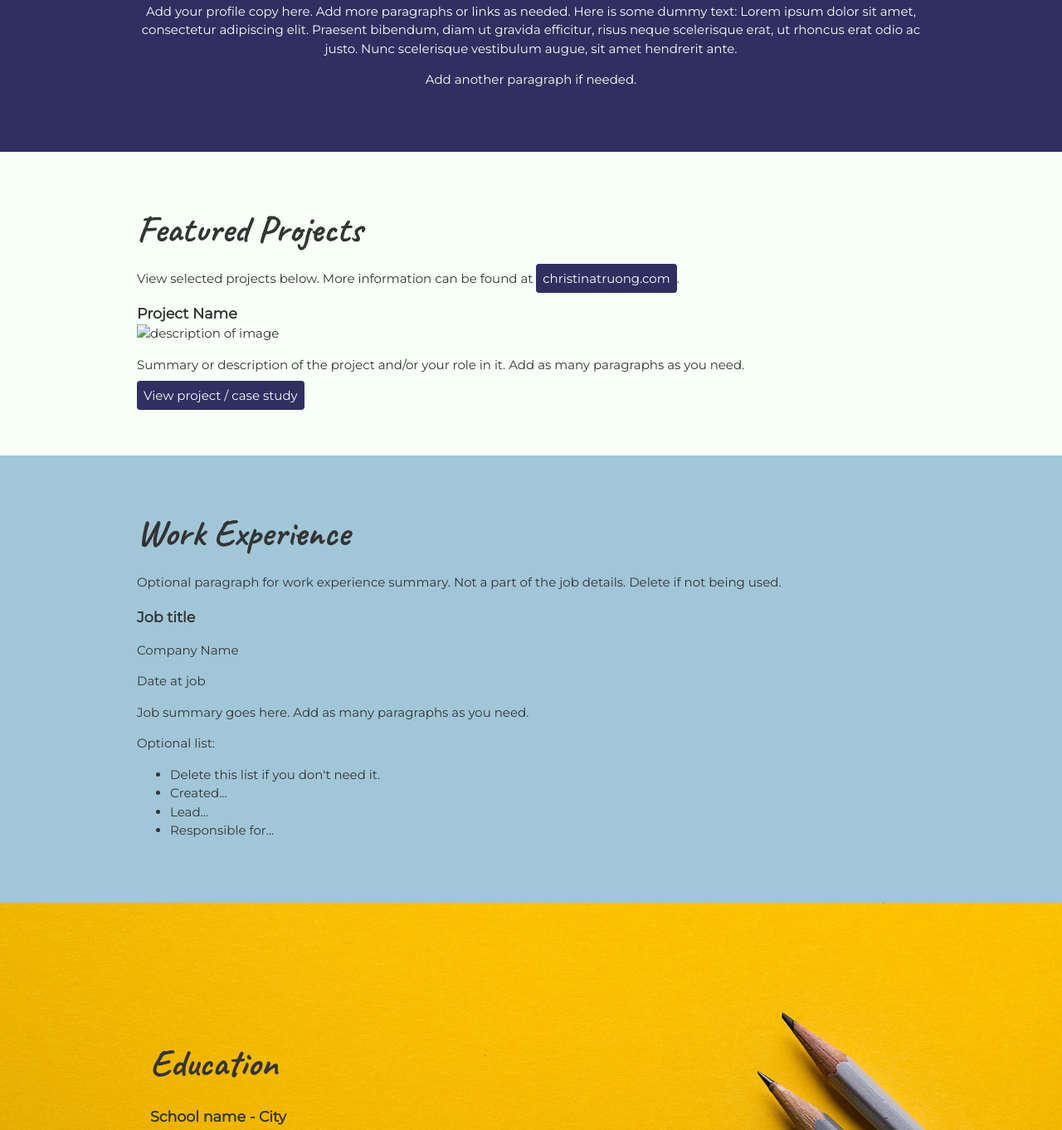
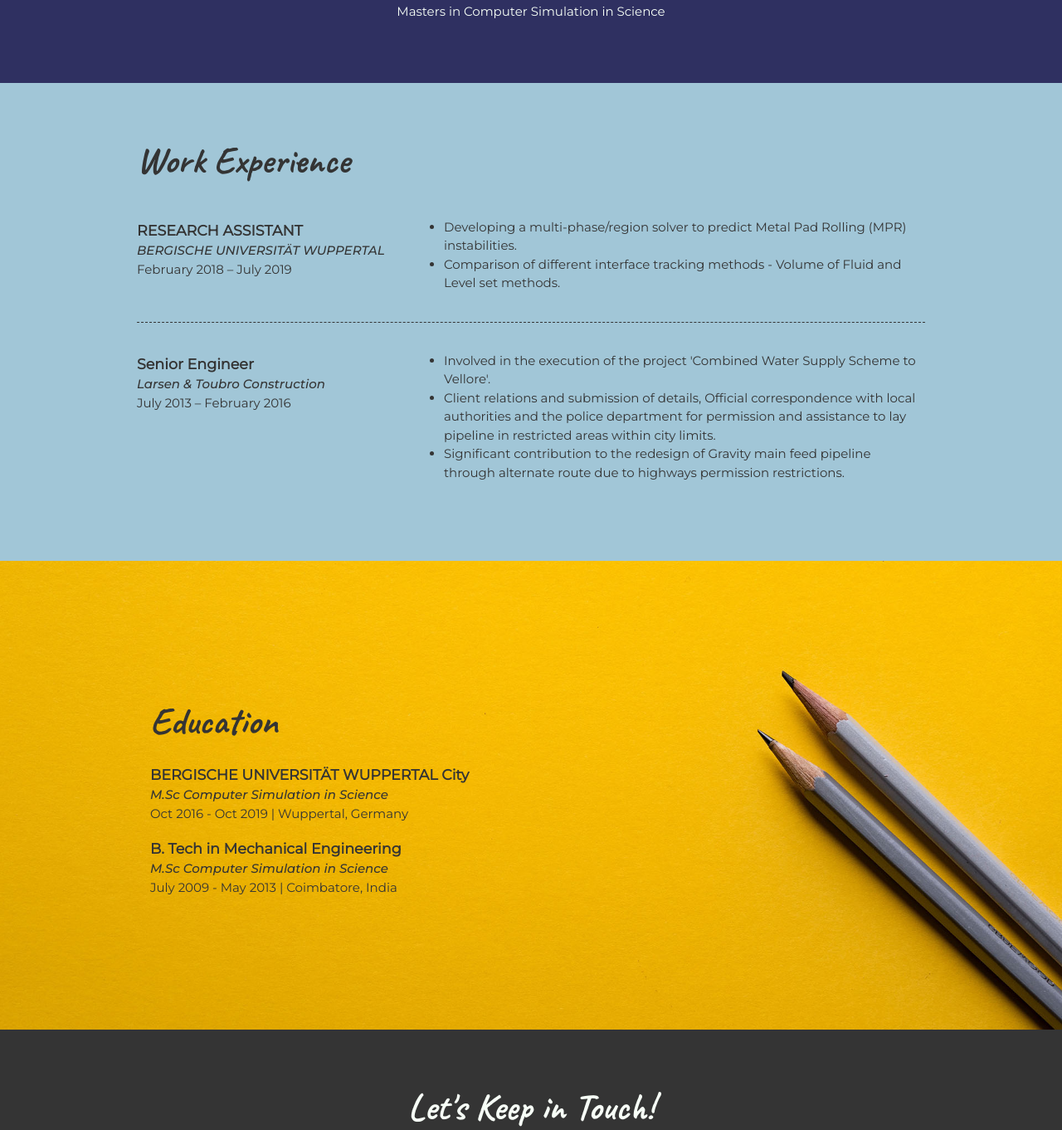
Before and after one commit to praveengsekar/profile, a plain HTML site: page index.html in a window 1280 px wide. Shown: the part 240-1602 px from the top of the page at 83% size. Drawn offline with Linux system fonts and the light colour scheme.

Commit message:
Add files via upload

```diff
--- a/index.html
+++ b/index.html
@@ -12,50 +12,76 @@
       <!-- ***********************  ABOUT / PROFILE  *********************** -->
       <header>
         <div class="content-wrap">
-          <h1>Your Name</h1>
-          <h2>Job title or tagline</h2>
+          <h1>Praveen Gnanasekaran</h1>
+          <h2>Software Engineer</h2>
 
-          <p>Add your profile copy here. Add more paragraphs or links as needed. Here is some dummy text: Lorem ipsum dolor sit amet, consectetur adipiscing elit. Praesent bibendum, diam ut gravida efficitur, risus neque scelerisque erat, ut rhoncus erat odio ac justo. Nunc scelerisque vestibulum augue, sit amet hendrerit ante.</p>
-          <p>Add another paragraph if needed.</p>
+          <p>Masters in Computer Simulation in Science</p>
+          <!-- <p>Bachelors in Mechanical Engineering</p> -->
         </div>
       </header>
 
       <!-- ********************  PROJECTS / PORTFOLIO  ********************* -->
-      <section class="projects">
-        <div class="content-wrap">
+      <!-- <section class="projects">
+        <div class="content-wrap divider">
           <h2>Featured Projects</h2>
           <p>View selected projects below. More information can be found at <a href="http://christinatruong.com">christinatruong.com</a>.</p>
 
-          <!-- Copy the whole <section> block to add more projects. -->
-          <section>
+
+          <section class="project-item">
+            <img src="images/thumbnail-1.jpg" alt="description of image">
             <h3>Project Name</h3>
-            <img src="images/thumbnail-1.jpg" alt="description of image">
             <p>Summary or description of the project and/or your role in it. Add as many paragraphs as you need.</p>
             <a href="#" target="_blank">View project / case study</a>
           </section>
+
+
         </div>
-        <!-- End of Project block. -->
-      </section>
+
+      </section> -->
 
       <!-- ***********************  WORK EXPERIENCE  *********************** -->
       <section class="work-experience">
-        <div class="content-wrap">
+        <div class="content-wrap item-details divider">
           <h2>Work Experience</h2>
-          <p>Optional paragraph for work experience summary. Not a part of the job details. Delete if not being used.</p>
+          <!-- <p>Optional paragraph for work experience summary. Not a part of the job details. Delete if not being used.</p> -->
 
           <!-- Copy this whole <section> block to add more jobs. -->
-          <section>
-            <h3>Job title</h3>
-            <p>Company Name</p>
-            <p>Date at job</p>
-            <p>Job summary goes here. Add as many paragraphs as you need.</p>
-            <p>Optional list:</p>
-            <ul>
-              <li>Delete this list if you don't need it.</li>
-              <li>Created...</li>
-              <li>Lead...</li>
-              <li>Responsible for...</li>
-            </ul>
+          <section class="job-item">
+            <dev class="job-details">
+              <h3>RESEARCH ASSISTANT</h3>
+              <p>BERGISCHE UNIVERSITÄT WUPPERTAL</p>
+              <p>February 2018 – July 2019</p>
+            </dev>
+
+            <dev class="job-summary">
+              <!-- <p>Job summary goes here. Add as many paragraphs as you need.</p> -->
+              <!-- <p>Optional list:</p> -->
+              <ul>
+                <li>Developing a multi-phase/region solver to predict Metal Pad Rolling (MPR) instabilities.</li>
+                <li>Comparison of different interface tracking methods - Volume of Fluid and Level set methods.</li>
+              </ul>
+            </dev>
+          </section>
+
+          <section class="job-item">
+            <dev class="job-details">
+              <h3>Senior Engineer</h3>
+              <p>Larsen & Toubro Construction</p>
+              <p>July 2013 – February 2016</p>
+            </dev>
+
+            <dev class="job-summary">
+              <!-- <p>Job summary goes here. Add as many paragraphs as you need.</p> -->
+              <!-- <p>Optional list:</p> -->
+              <ul>
+                <li>Involved in the execution of the project 'Combined Water Supply Scheme to Vellore'.</li>
+                <li>Client relations and submission of details, Official correspondence with
+                  local authorities and the police department for permission and assistance
+                  to lay pipeline in restricted areas within city limits.</li>
+                <li>Significant contribution to the redesign of Gravity main feed pipeline
+                  through alternate route due to highways permission restrictions.</li>
+              </ul>
+            </dev>
           </section>
         </div>
         <!-- End of Job block. -->
@@ -63,16 +89,23 @@
 
       <!-- ******************  EDUCATION & CERTIFICATIONS ****************** -->
       <section class="education">
-        <div class="content-wrap">
+        <div class="content-wrap item-details">
 
           <h2>Education</h2>
 
           <!-- Copy this whole <section> block to add more schools. -->
           <section>
-            <h3>School name - City</h3>
-            <p>Designation received or program name, year attended</p>
-            <p>Summary or accomplishments.</p>
+            <h3>BERGISCHE UNIVERSITÄT WUPPERTAL City</h3>
+            <p>M.Sc Computer Simulation in Science</p>
+            <p>Oct 2016 - Oct 2019 | Wuppertal, Germany</p>
           </section>
+
+           <!-- Copy this whole <section> block to add more schools. -->
+            <section>
+              <h3>B. Tech in Mechanical Engineering</h3>
+              <p>M.Sc Computer Simulation in Science</p>
+              <p>July 2009 - May 2013 |  Coimbatore, India</p>
+            </section>
         </div>
         <!-- End of School block. -->
       </section>
@@ -83,12 +116,12 @@
           <h2>Let's Keep in Touch!</h2>
 
           <!-- Social media and contact links. Add or remove any networks. -->
-          <ul>
-            <li><a href="mailto:email@example.com">email@example.com</a></li>
-            <li><a href="http://yourwebsite.com" target="_blank">yourwebsite.com</a></li>
-            <li><a href="#" target="_blank">Twitter</a></li>
-            <li><a href="#" target="_blank">LinkedIn</a></li>
-            <li><a href="#" target="_blank">Facebook</a></li>
+          <ul class="contact-list">
+            <li><a href="mailto:praveengsekar@gmail.com">praveengsekar@gmail.com</a></li>
+            <!-- <li><a href="http://yourwebsite.com" target="_blank">yourwebsite.com</a></li> -->
+            <li><a href="https://twitter.com/praveen__gp" target="_blank">Twitter</a></li>
+            <li><a href="https://www.linkedin.com/in/praveengnanasekaran/" target="_blank">LinkedIn</a></li>
+            <!-- <li><a href="#" target="_blank">Facebook</a></li> -->
           </ul>
         </div>
       </footer>
```
